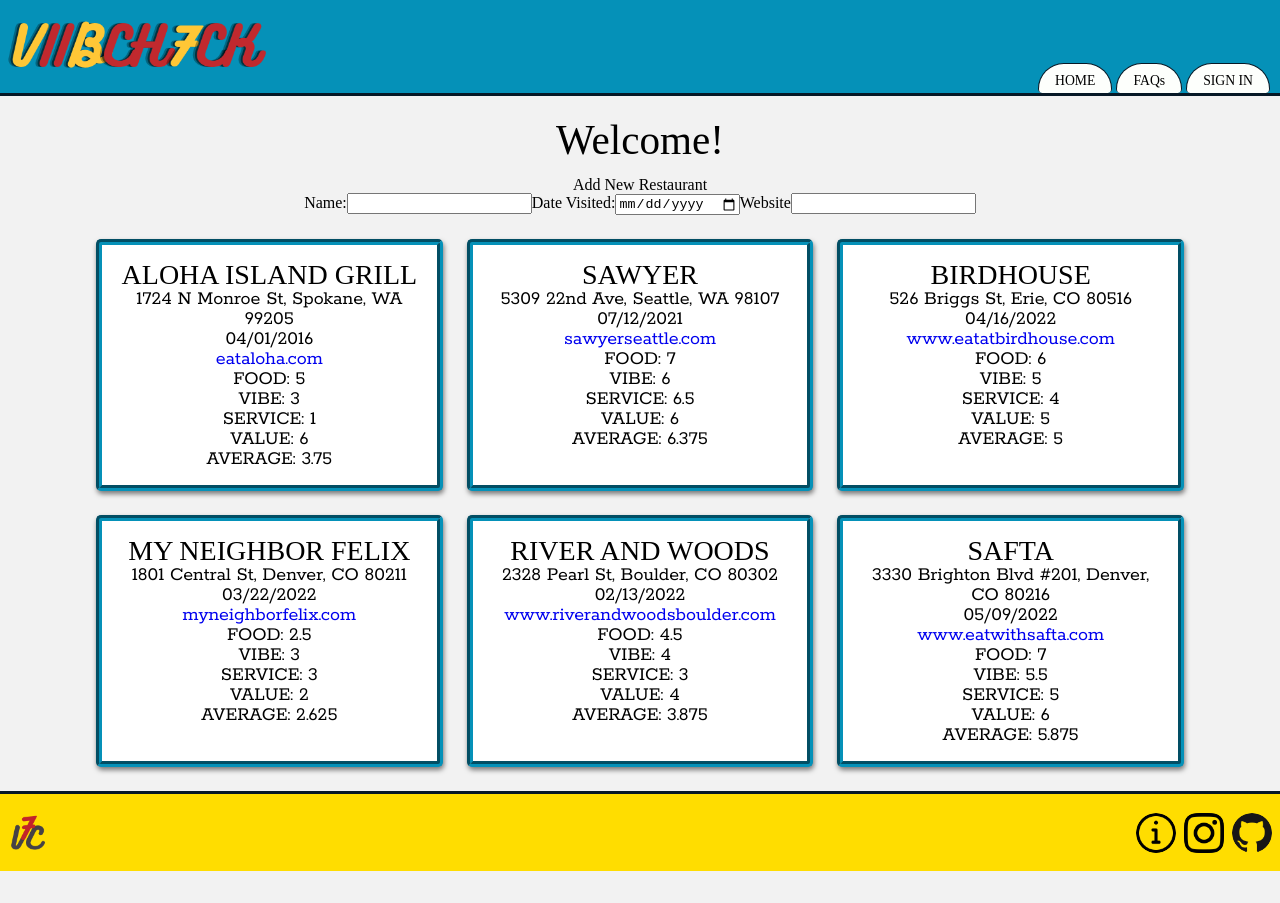
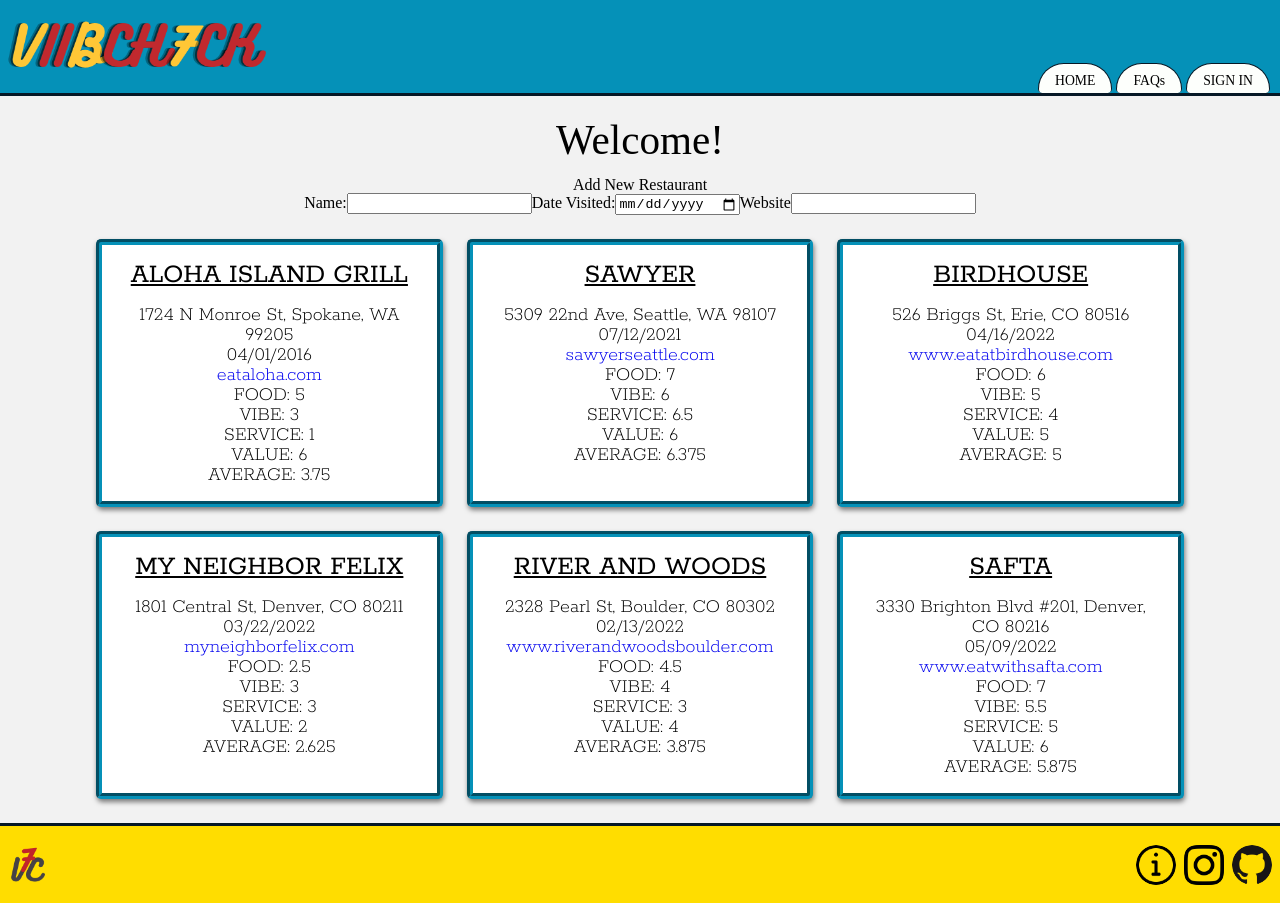
Before and after one commit to colefiscus/vibecheck, a React (Create React App) app: page / in a window 1280 px wide. Before the commit the page ends 871 px from the top, so only its background shows below. Built offline with nearby package versions, Linux system fonts and the light colour scheme; a web font is replaced by a local one.

Commit message:
Add underline and margin to restName

```diff
--- a/src/Components/Rating/Rating.js
+++ b/src/Components/Rating/Rating.js
@@ -39,15 +39,22 @@ const RatingWrapper = styled.article`
   border: 6px groove #0591B8;
   border-radius: 5px;
   text-align: center;
-  padding: 16px;
+  padding: 1rem;
   font-family: 'Rokkitt';
+  /* font-family: 'Josefin Slab'; */
   font-size: 1.25rem;
+  font-weight: 200;
   box-shadow: 1px 3px 5px hsl(0deg 0% 0% / 0.5);
   `;
 
 const RestName = styled.h2`
   font-size: 1.75rem;
   font-family: 'Biryani';
+  font-family: 'Josefin Slab';
+  font-family: 'Rokkitt';
+  font-weight: 400;
+  text-decoration: underline;
+  margin-bottom: 1rem;
 `;
 
 const RestWebsite = styled.a`
```
